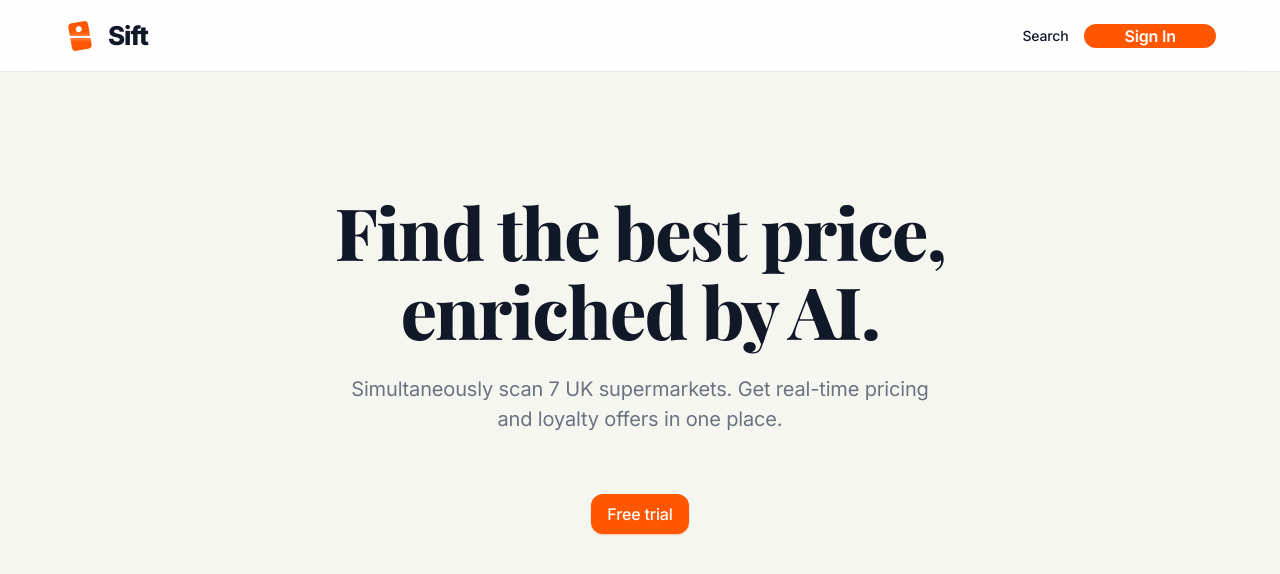
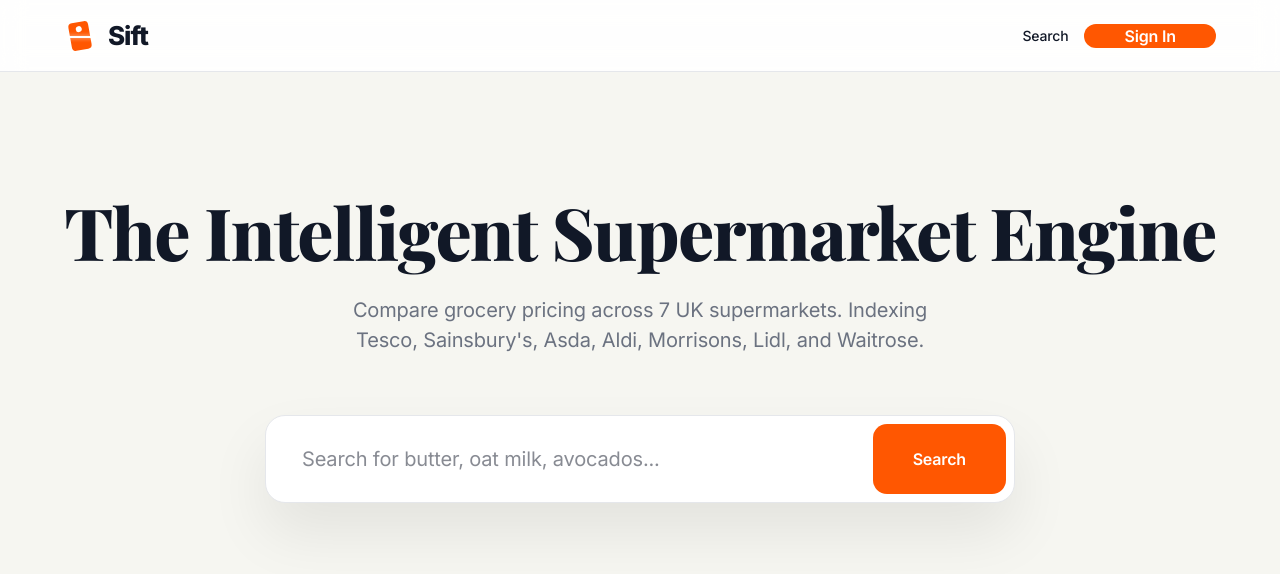
Before and after one commit to AlexanderBell-gh/Sift, a React (Vite) app: page /search in a window 1280 px wide. Shown: the top 574 px of the page. Built offline with nearby package versions, Linux system fonts and the light colour scheme.

Commit message:
updated SearchPage.tsx

```diff
--- a/src/components/SearchPage.tsx
+++ b/src/components/SearchPage.tsx
@@ -14,7 +14,7 @@
 
 export default function SearchPage() {
   const navigate = useNavigate();
-  const { token, user, startTrial } = useAuth();
+  const { token, user } = useAuth();
   const [query, setQuery] = useState('');
   const queryRef = useRef(query);
   const [results, setResults] = useState<SearchResult[]>([]);
@@ -30,7 +30,7 @@
   const [showSuggestions, setShowSuggestions] = useState(false);
   const [showHistory, setShowHistory] = useState(false);
   const [selectedIndex, setSelectedIndex] = useState(-1);
-  const suggestionsRef = useRef<HTMLDivElement>(null);
+  const suggestionsRef = useRef<HTMLFormElement>(null);
   const inputRef = useRef<HTMLInputElement>(null);
 
   const [showLimitModal, setShowLimitModal] = useState(false);
@@ -193,34 +193,19 @@
     <div className="min-h-screen" style={{ background: 'var(--bg)' }}>
       <NavHeader />
 
-      {!token ? (
+      <>
           <section className="hero">
             <div className="container">
-            <h1>Find the best price,<br />enriched by AI.</h1>
-            <p>Simultaneously scan 7 UK supermarkets. Get real-time pricing and loyalty offers in one place.</p>
-            <Button onClick={startTrial}>Free trial</Button>
-          </div>
-        </section>
-      ) : (
-        <>
-          <section className="pt-16 pb-10 text-center">
-            <div className="container">
-              <h1 className="font-[family-name:var(--font-display)] text-4xl sm:text-5xl font-extrabold leading-tight mb-4 tracking-tight" style={{ color: 'var(--text)' }}>
-                Find the best price,<br />
-                <span style={{ color: 'var(--text)' }}>enriched by AI.</span>
-              </h1>
-              <p className="text-lg mb-10" style={{ color: 'var(--muted)' }}>
-                Simultaneously scan 7 UK supermarkets. Get real-time pricing and loyalty offers in one place.
-              </p>
+              <h1>The Intelligent Supermarket Engine</h1>
+              <p>Compare grocery pricing across 7 UK supermarkets. Indexing Tesco, Sainsbury's, Asda, Aldi, Morrisons, Lidl, and Waitrose.</p>
 
               {user?.isTrial && remainingSearches !== null && (
-                <p className="text-sm text-zinc-400 dark:text-zinc-500 mb-4">
-                  {remainingSearches} free {remainingSearches === 1 ? 'search' : 'searches'} remaining
+                <p className="text-sm mb-4" style={{ color: 'var(--muted)' }}>
+                  {remainingSearches} {remainingSearches === 1 ? 'search' : 'searches'} remaining, sign up to get unlimited searches
                 </p>
               )}
 
-              <form onSubmit={(e) => { e.preventDefault(); handleSearch(); }} className="max-w-[750px] mx-auto">
-                <div className="search-container" ref={suggestionsRef}>
+              <form onSubmit={(e) => { e.preventDefault(); handleSearch(); }} className="search-container" ref={suggestionsRef}>
                 <input
                   ref={inputRef}
                   type="text"
@@ -241,7 +226,7 @@
                 <button
                   type="submit"
                   disabled={loading || !query.trim()}
-                    className="search-button disabled:bg-zinc-300 dark:disabled:bg-zinc-700 disabled:cursor-not-allowed"
+                  className="search-button"
                 >
                   {loading ? (
                     <Loader2 className="w-5 h-5 animate-spin" />
@@ -295,7 +280,6 @@
                       ))}
                     </div>
                   )}
-                </div>
               </form>
             </div>
           </section>
@@ -347,7 +331,6 @@
             )}
           </div>
         </>
-      )}
 
       {toast && <Toast message={toast.message} type={toast.type} onClose={hideToast} />}
 
```
Lines whose indentation alone changed are shown as unchanged.
